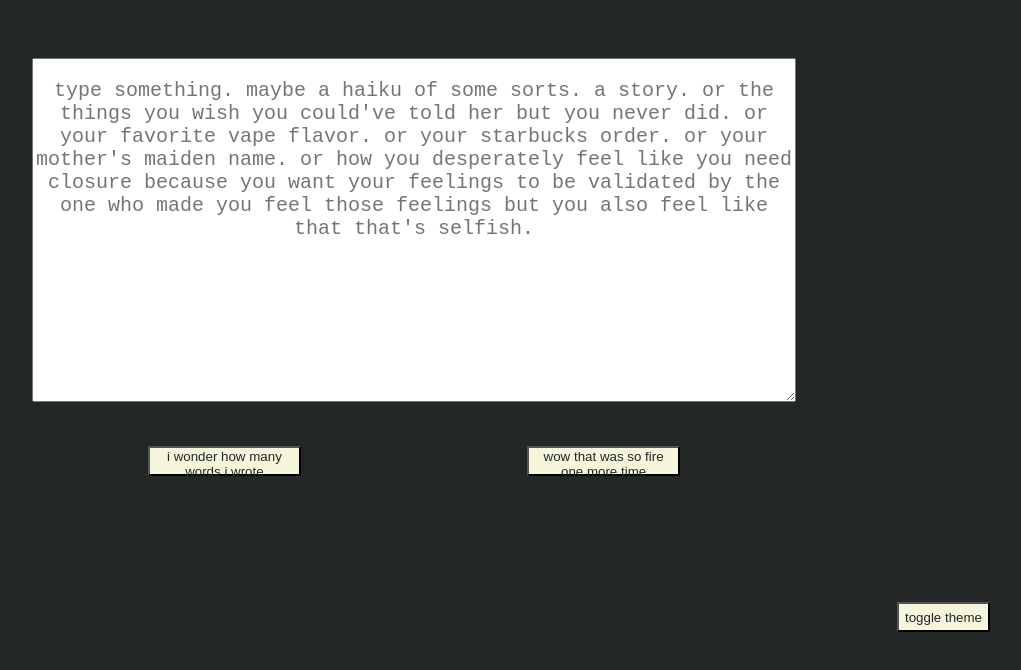
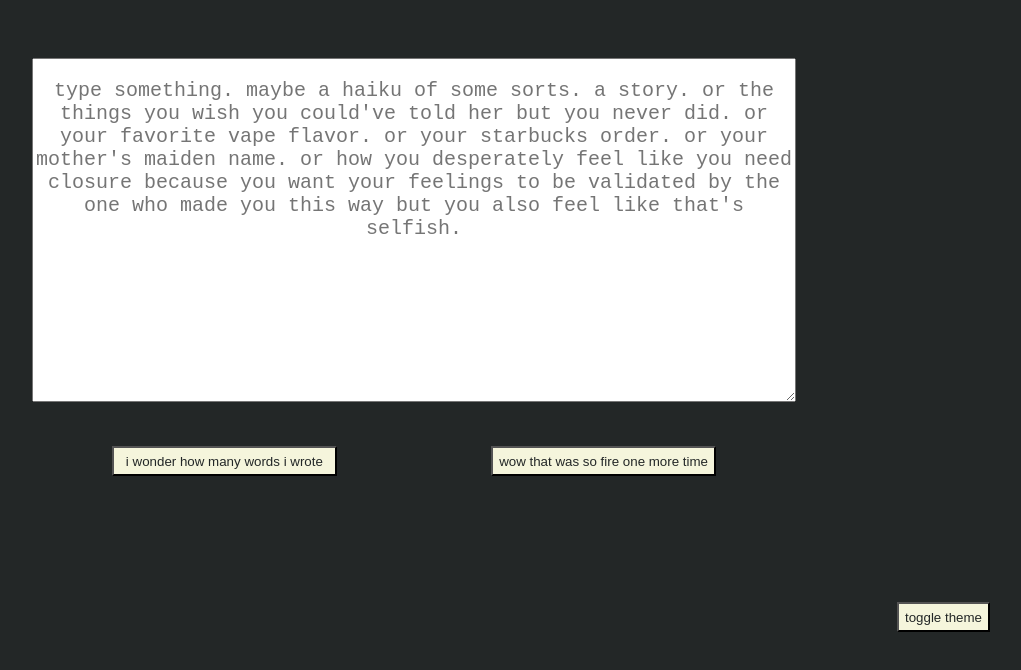
Before and after one commit to skeoswf/word-counter, a plain HTML site: page index.html in a window 1280 px wide. Shown: the part 120-790 px from the top of the page, without its empty margins (226-1247 px from the left). Drawn offline with Linux system fonts and the light colour scheme.

Commit message:
Change text and add min-width

```diff
--- a/index.html
+++ b/index.html
@@ -12,7 +12,7 @@
     <button id="bg-switch" class="button-dark-mode">toggle theme</button>
     <form>
       <textarea
-        placeholder="type something. maybe a haiku of some sorts. a story. or the things you wish you could've told her but you never did. or your favorite vape flavor. or your starbucks order. or your mother's maiden name. or how you desperately feel like you need closure because you want your feelings to be validated by the one who made you feel those feelings but you also feel like that that's selfish."
+        placeholder="type something. maybe a haiku of some sorts. a story. or the things you wish you could've told her but you never did. or your favorite vape flavor. or your starbucks order. or your mother's maiden name. or how you desperately feel like you need closure because you want your feelings to be validated by the one who made you this way but you also feel like that's selfish."
       ></textarea>
       <div id="button-wrapper">
         <button
--- a/main.css
+++ b/main.css
@@ -15,6 +15,7 @@ textarea {
   height: 40vh;
   padding-top: 20px;
   font-size: 20px;
+  min-width: 490px;
 }
 
 button {
@@ -26,6 +27,7 @@ button {
 
 .form-button {
   width: 12vw;
+  min-width: 225px;
 }
 
 .dark-mode {
@@ -50,6 +52,7 @@ button {
   justify-content: space-around;
   margin-top: 5vh;
   margin: 5vh auto 0;
+  min-width: 480px;
 }
 
 .bottom-text {
```
